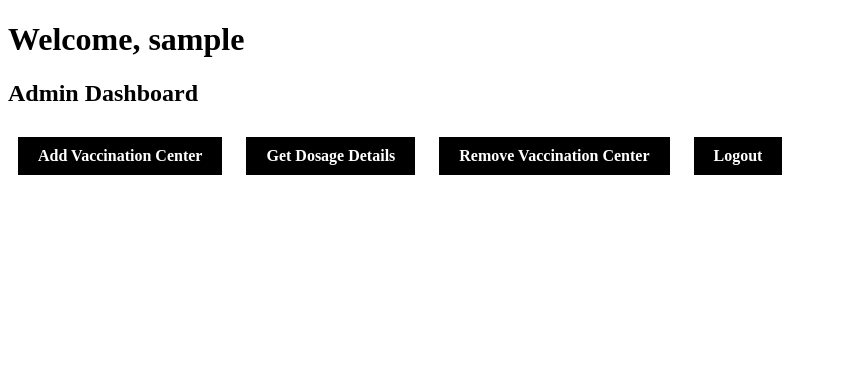
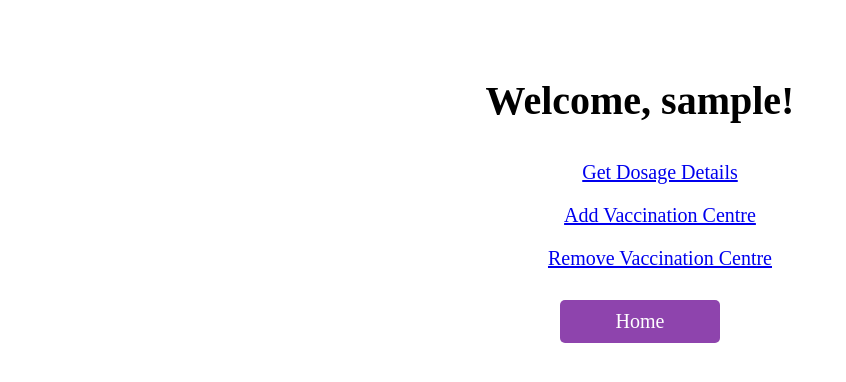
Before and after one commit to Shyxm08/covid_project, a Flask app: template templates/admin_dashboard.html in a window 1280 px wide. Shown: the top 382 px of the page, without its empty margins (0-846 px from the left). Run offline with Flask 3, Linux system fonts and the light colour scheme; the template is opened without the code that fills it: most values are stand-ins (such as "Sample title", 1, 10 or a date in 2020).

Commit message:
Update admin_dashboard.html

```diff
--- a/templates/admin_dashboard.html
+++ b/templates/admin_dashboard.html
@@ -5,13 +5,12 @@
     <link rel="stylesheet" href="{{ url_for('static', filename='styles.css') }}">
 </head>
 <body>
-    <h1>Welcome, {{ admin.username }}</h1>
-    <h2>Admin Dashboard</h2>
-    <div class="options">
-        <a href="{{ url_for('add_vaccination_center') }}" class="btn">Add Vaccination Center</a>
-        <a href="{{ url_for('dosage_details') }}" class="btn">Get Dosage Details</a>
-        <a href="{{ url_for('remove_vaccination_center', center_id=center.id) }}" class="btn">Remove Vaccination Center</a>
-        <a href="{{ url_for('logout') }}" class="btn">Logout</a>
-    </div>
+    <h1 class="login-title">Welcome, {{ admin['username'] }}!</h1>
+    <ul class="list-container">
+        <li><a href="{{ url_for('dosage_details') }}">Get Dosage Details</a></li>
+        <li><a href="{{ url_for('add_vaccination_centre') }}">Add Vaccination Centre</a></li>
+        <li><a href="{{ url_for('remove_vaccination_centre') }}">Remove Vaccination Centre</a></li>
+    </ul>
+    <a href="{{ url_for('home') }}" class="btn-home">Home</a>
 </body>
 </html>
```
